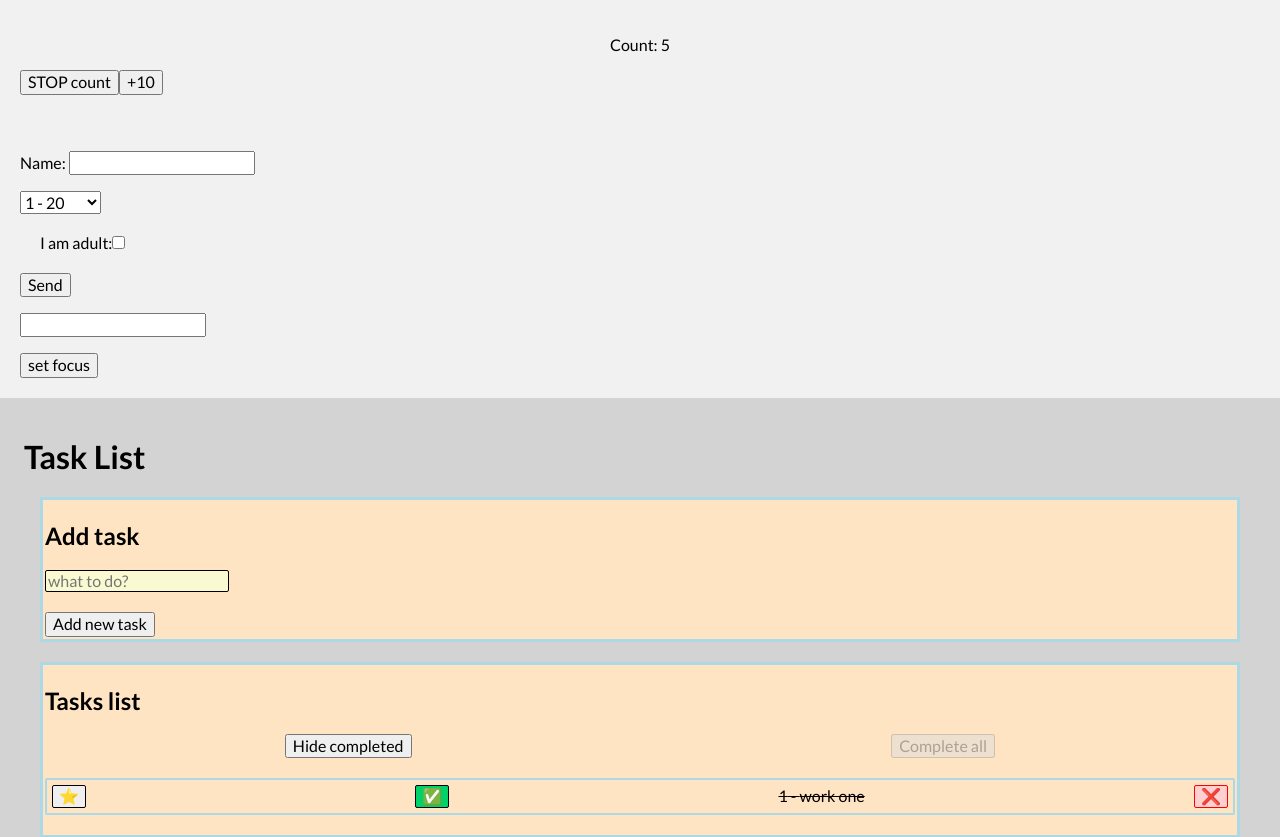
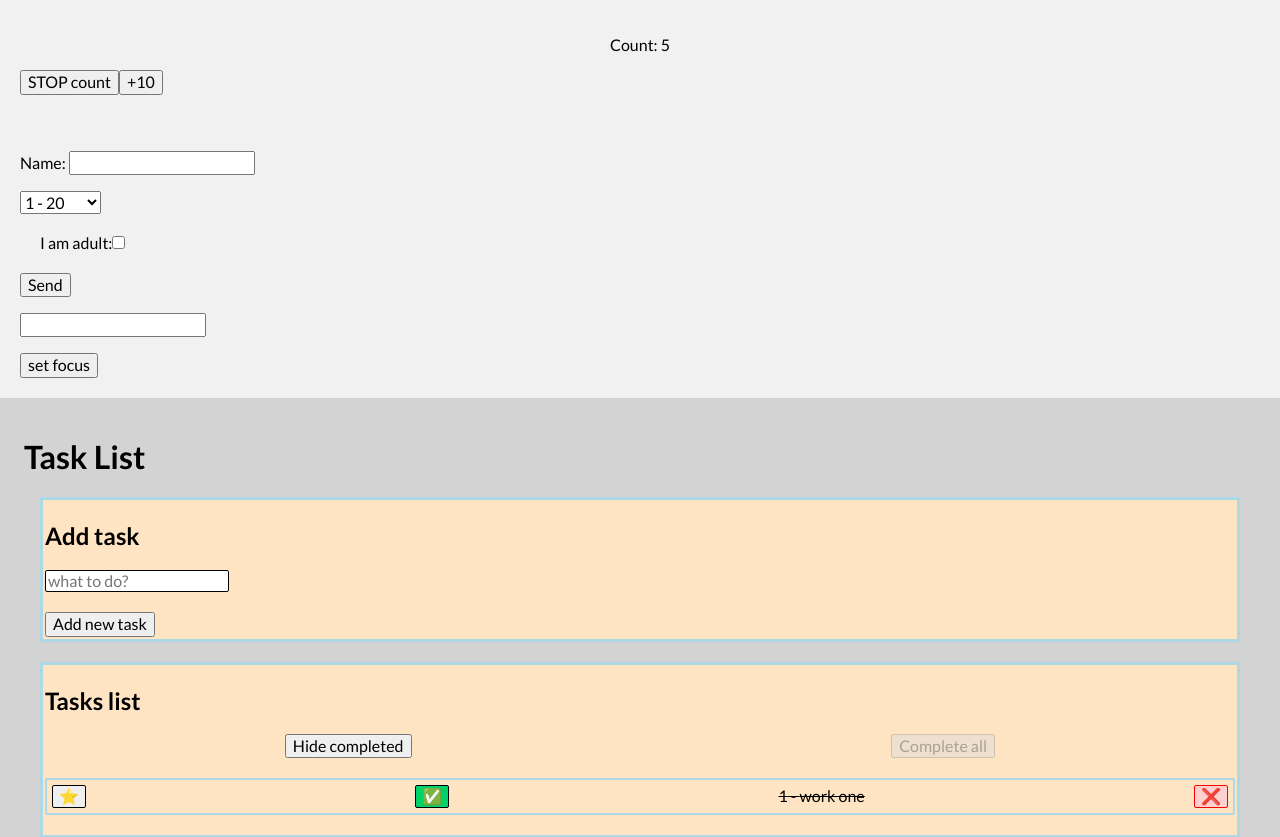
Before and after one commit to RobFyd/practice-in-react, a React (Create React App) app: page / in a window 1280 px wide. Shown: the top 837 px of the page. Built offline with nearby package versions, Linux system fonts and the light colour scheme.

Commit message:
focus by useRef added

```diff
--- a/src/features/tasks/Form/index.js
+++ b/src/features/tasks/Form/index.js
@@ -1,16 +1,25 @@
-import { useState } from "react";
+import { useState, useRef } from "react";
 import "./style.css";
 // import { useDispatch } from "react-redux";
 
 const Form = ({ addNewTask }) => {
   const [newTaskContent, setNewTaskContent] = useState("");
+  const inputRef = useRef(null);
 
   // const dispatch = useDispatch();
 
   const onFormSubmit = (event) => {
     event.preventDefault();
-    addNewTask(newTaskContent.trim());
+
+    const trimmedNewTaskContent = newTaskContent.trim();
+
+    if (!trimmedNewTaskContent) {
+      return;
+    }
+
+    addNewTask(trimmedNewTaskContent);
     setNewTaskContent("");
+    inputRef.current.focus();
   };
 
   return (
@@ -20,7 +29,7 @@ const Form = ({ addNewTask }) => {
         onChange={({ target }) => setNewTaskContent(target.value)}
         className="form__field"
         placeholder="what to do?"
-        autoFocus
+        ref={inputRef}
       />
       <button className="form__button">Add new task</button>
     </form>
```
